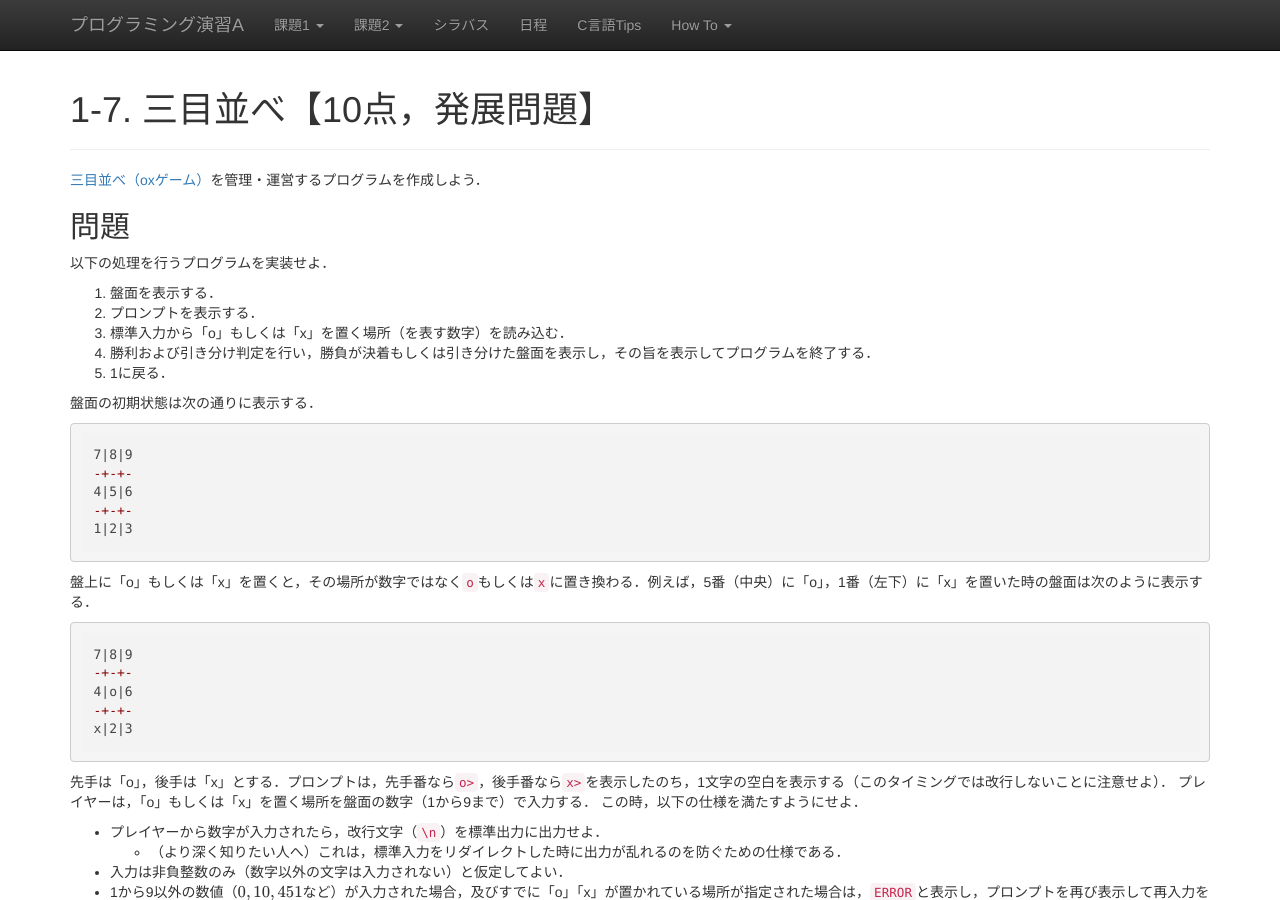
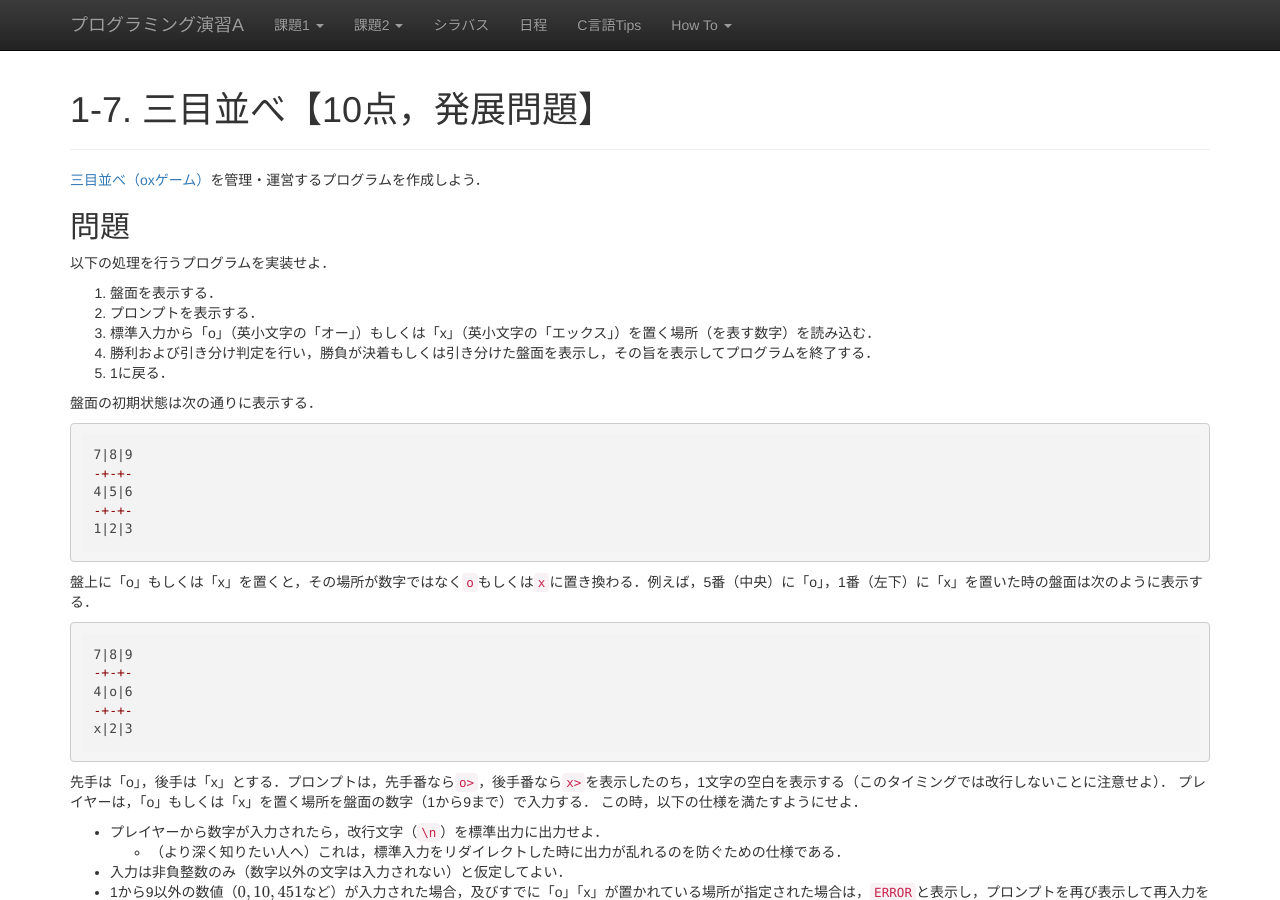
Before and after one commit to ecei-tohoku/ppa-public, a Jekyll site: the page built from kadai1/p17.md, in a window 1280 px wide and 900 px high. Built offline with Jekyll 4.4.1, drawn with Linux system fonts in a browser that asks for light colours; nearby versions of some CDN libraries; formulas are drawn with MathJax 3.

Commit message:
Improved the explanation for `o` and `x`.

```diff
--- a/kadai1/p17.md
+++ b/kadai1/p17.md
@@ -11,7 +11,7 @@ title: 1-7. 三目並べ【10点，発展問題】
 
 1. 盤面を表示する．
 2. プロンプトを表示する．
-3. 標準入力から「o」もしくは「x」を置く場所（を表す数字）を読み込む．
+3. 標準入力から「o」（英小文字の「オー」）もしくは「x」（英小文字の「エックス」）を置く場所（を表す数字）を読み込む．
 4. 勝利および引き分け判定を行い，勝負が決着もしくは引き分けた盤面を表示し，その旨を表示してプログラムを終了する．
 5. 1に戻る．
 
```
